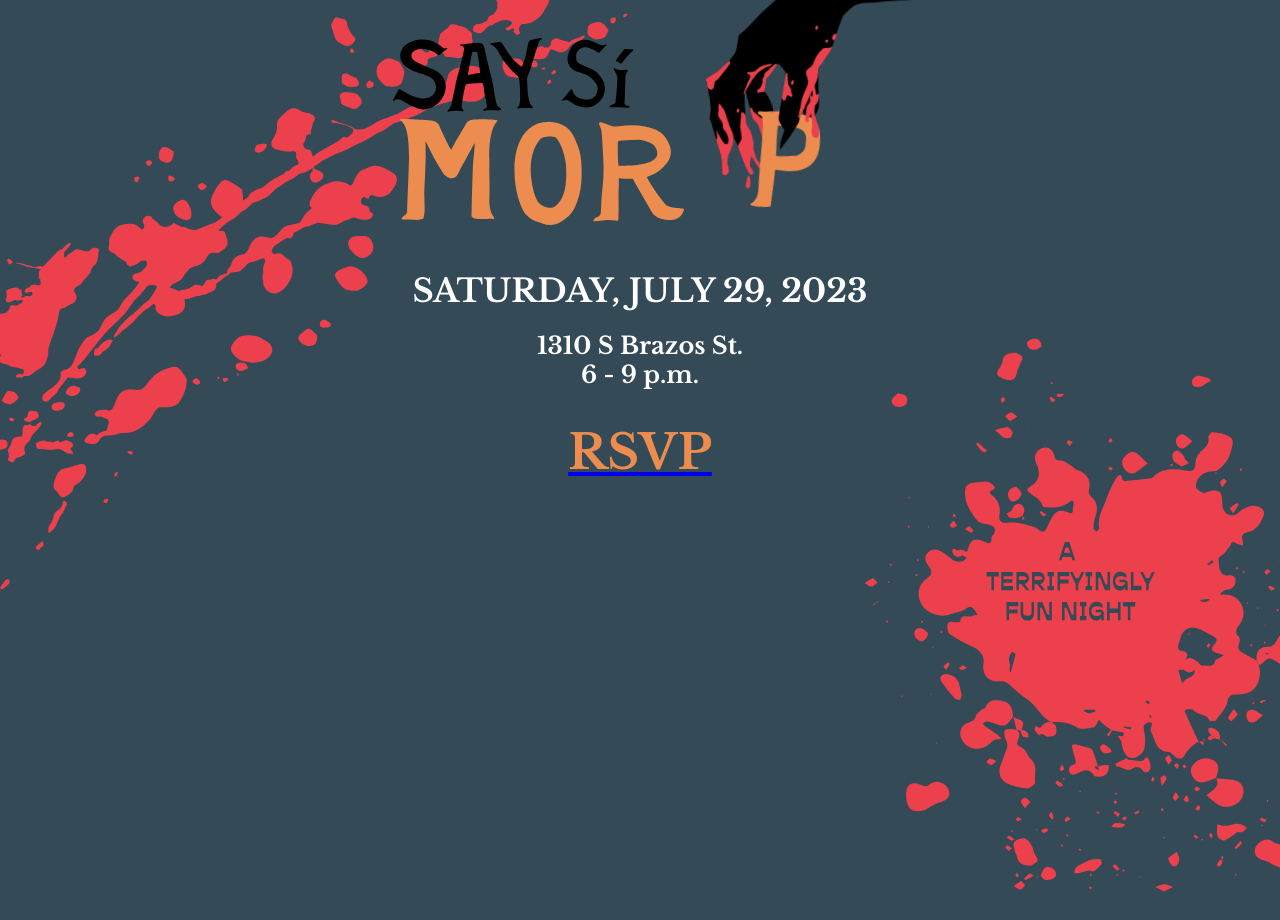
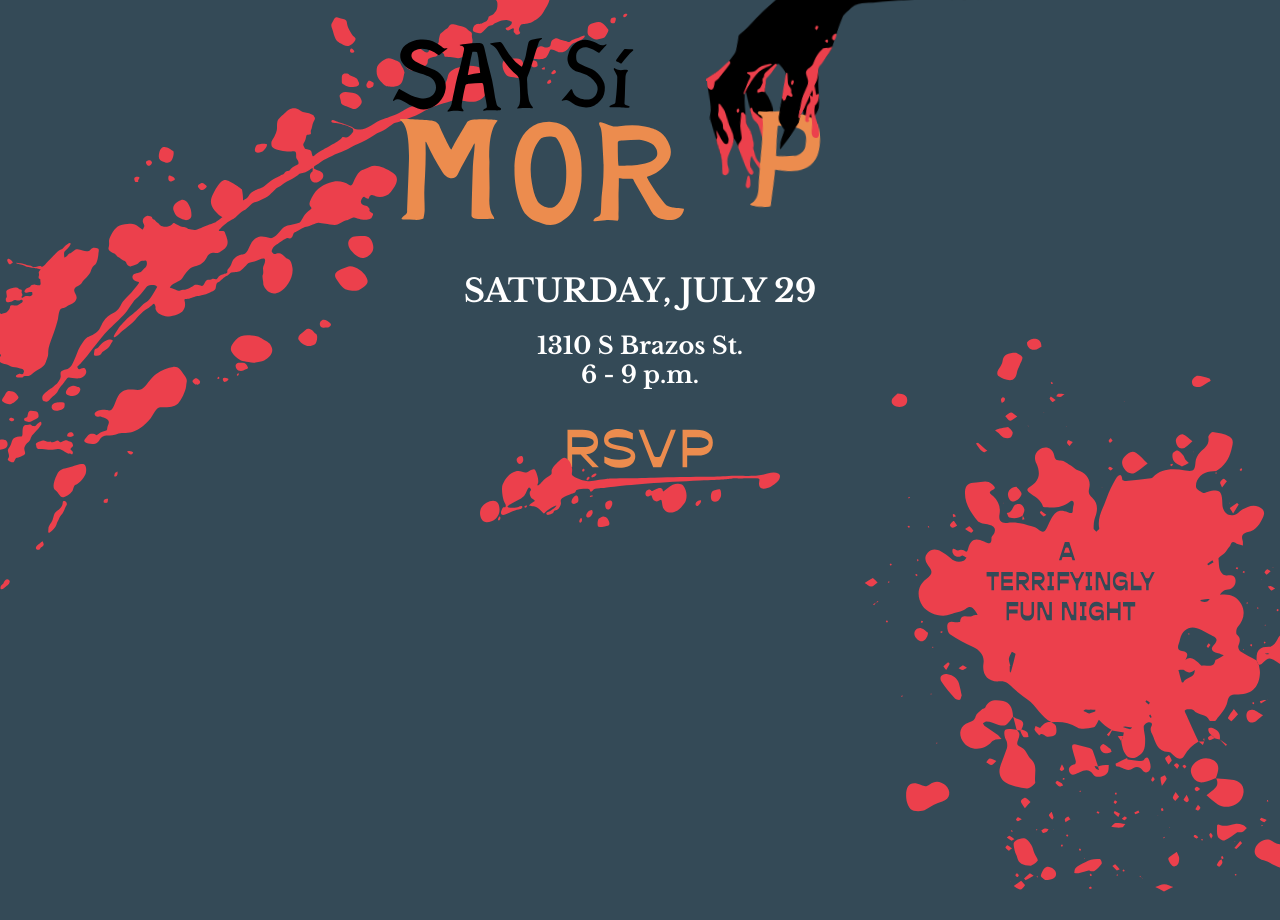
Before and after one commit to rosematcha/saysimorp, a plain HTML site: page index.html in a window 1280 px wide. Shown: the top 920 px of the page. Drawn offline with nearby package versions, Linux system fonts and the light colour scheme.

Commit message:
Fancy buttons and cleaning

```diff
--- a/css/style.css
+++ b/css/style.css
@@ -5,16 +5,9 @@ body{
     margin: 0;
 }
 
-@-webkit-keyframes swinging{
-    0%{-webkit-transform: rotate(10deg);}
-    50%{-webkit-transform: rotate(-5deg)}
-    100%{-webkit-transform: rotate(10deg);}
-}
-
-@keyframes swinging{
-    0%{transform: rotate(10deg);}
-    50%{transform: rotate(-5deg)}
-    100%{transform: rotate(10deg);}
+p, h1, h2, h3 {
+    font-family: 'Libre Baskerville', serif;
+    color: white;
 }
 
 #morp-hand{
@@ -28,18 +21,16 @@ body{
     right: -15%;
 }
 
+.center{
+    margin-left: auto;
+    margin-right: auto;
+}
+
 #morp-words{
     width: 53%;
     position: absolute;
     top: 15%;
     left: 5%;
-}
-
-.center{
-    margin-left: auto;
-    margin-right: auto;
-    display: flexbox;
-    align-items: center;
 }
 
 #morp-container{
@@ -54,42 +45,25 @@ body{
 }
 
 #content{
-
     width: 100%;
-    margin: auto 0;
+    margin: auto;
     box-sizing: border-box;
     text-align: center;
 }
-
-p, h1, h2, h3 {
-    font-family: 'Gelasio', serif;
-    font-family: 'Libre Baskerville', serif;
-    color: white;
-}
-
+/* Splats */
     #vertsplat {
         position: absolute;
         top: -5%;
         left: -15%;
         z-index: -1;
     }
-
     #wordsplat {
         position: absolute;
         bottom: -15%;
         right: -12%;
         width: 45%;
     }
-
-.button {
-    font-size: 48px;
-    color: #EC8C4E;
-    text-align: center;
-}
-
-.button:hover {
-    font-size: 52px;
-}
+/* End splats */
 
 @media screen and (max-width: 450px) and (max-height: 600px) {
     overflow-y: scroll;
@@ -121,10 +95,21 @@ p, h1, h2, h3 {
     #vertsplat {
         height: 80%;
         left: -5%;
-
     }
 
     #wordsplat {
         display:block
     }
 }
+
+@-webkit-keyframes swinging{
+    0%{-webkit-transform: rotate(10deg);}
+    50%{-webkit-transform: rotate(-5deg)}
+    100%{-webkit-transform: rotate(10deg);}
+}
+
+@keyframes swinging{
+    0%{transform: rotate(10deg);}
+    50%{transform: rotate(-5deg)}
+    100%{transform: rotate(10deg);}
+}
--- a/index.html
+++ b/index.html
@@ -14,18 +14,21 @@
     <img id="vertsplat" src="assets/splat-vertical.svg" alt="Splat">
     <img id="wordsplat" src="assets/splat-words.svg" alt="Splat">
     <div class="center">
-        <div id="morp-container"><a href="https://saysimorp.org/">
+        <div id="morp-container">
+            <a href="https://saysimorp.org/">
                 <img id="morp-hand" src="assets/hand-with-pee.svg" alt="Hand on SAY Si Prom logo">
                 <img id="morp-words" src="assets/say-si-more.svg" alt="SAY Si Morp">
-        </a></div>
-
+            </a>
         </div>
         <div id="content">
-        <h1 style="margin-bottom: 0;">SATURDAY, JULY 29, 2023</h1>
+            <h1 style="margin-bottom: 0;">SATURDAY, JULY 29</h1>
             <h2 style="margin-bottom: 0;">1310 S Brazos St.</h2>
             <h2 style="margin-top: 0;">6 - 9 p.m.</h2>
-        <a href="https://forms.gle/zs73N2djBixwtX2Q6"><h1 class="button">RSVP</h1></a>
-        <!--<a href="https://saysimorp.org/contact"><h1 class="button">CONTACT</h1></a>-->
+            <div style="display: grid; margin-top: 40px; margin-right: 20px;">
+                <a href="https://forms.gle/zs73N2djBixwtX2Q6"><img src="assets/rsvp.svg" style="width: 300px;" alt="RSVP"></a>
+                <!--<a href="https://saysimorp.org/contact"><img src="assets/contact.svg" style="width: 300px;" alt="Contact"></a>-->
+            </div>
+        </div>
     </div>
 </body>
 </html>
```
Also changed, not shown: assets/contact.svg (added), assets/rsvp.svg (added). Lines whose indentation alone changed are shown as unchanged.
